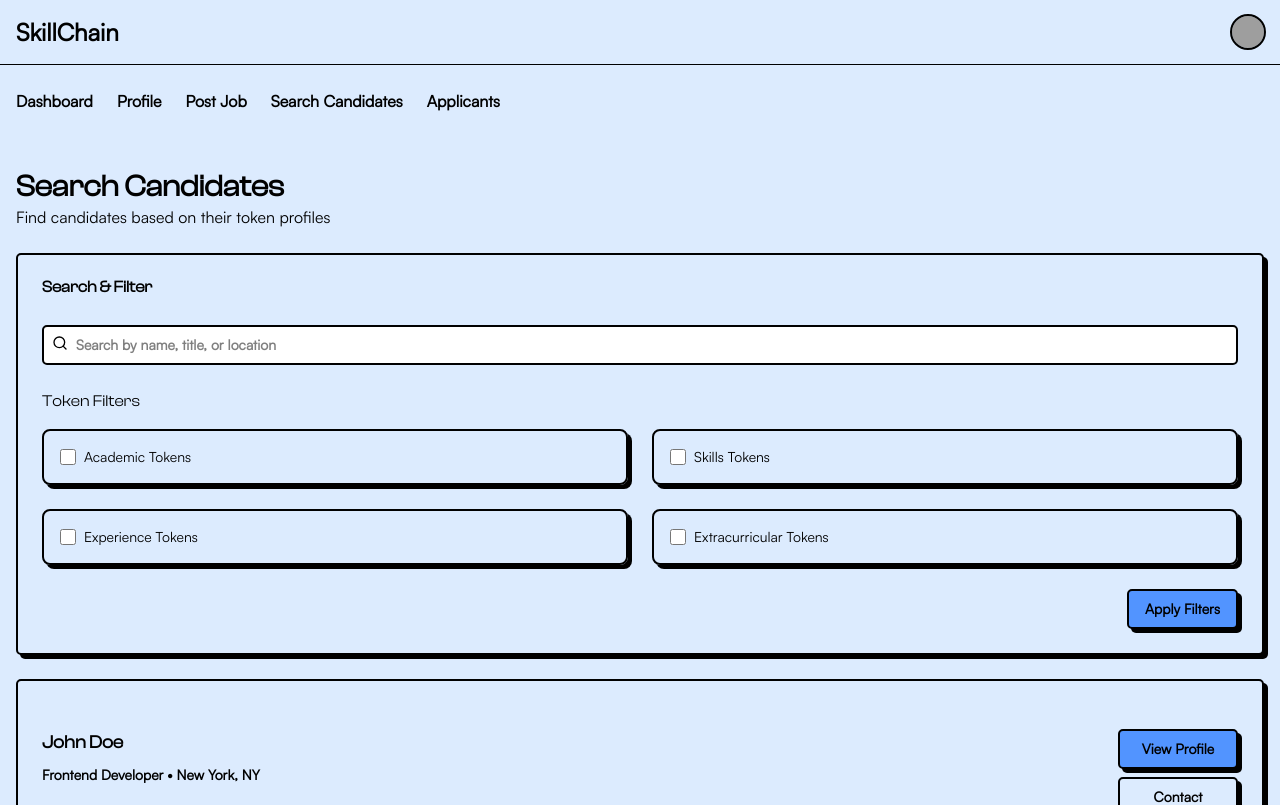
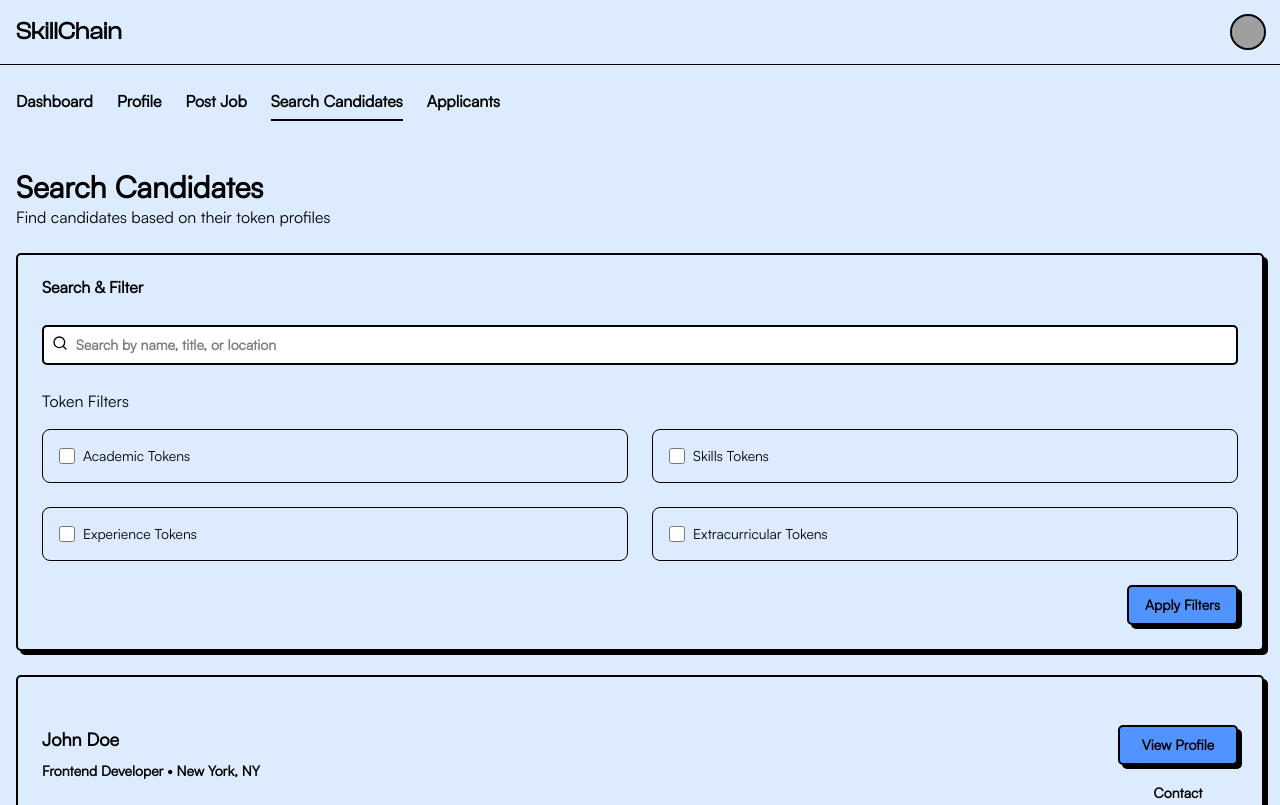
Before and after one commit to senapati484/skillotav, a Next.js app: page /recruiter/search in a window 1280 px wide. Shown: the top 805 px of the page. Built offline with nearby package versions, Linux system fonts and the light colour scheme; no server answers; grey boxes are pictures that could not be loaded.

Commit message:
solveing the candidate and recruiter navbar problems and and some adjustment in profile route

```diff
--- a/src/app/auth/login/page.jsx
+++ b/src/app/auth/login/page.jsx
@@ -5,6 +5,7 @@ import { useRouter } from "next/navigation";
 import { Button } from "@/components/ui/button";
 import { Input } from "@/components/ui/input";
 import { Label } from "@/components/ui/label";
+import { FcGoogle } from "react-icons/fc";
 import {
   Card,
   CardContent,
@@ -67,12 +68,12 @@ export default function LoginPage() {
 
             <div className="space-y-4">
               <Button
-                variant="outline"
+                variant="neutral"
                 className="w-full"
                 onClick={handleGoogleLogin}
                 disabled={isLoading}
               >
-                Continue with Google
+                <FcGoogle /> Continue with Google
               </Button>
 
               <div className="relative">
--- a/src/app/auth/register/page.jsx
+++ b/src/app/auth/register/page.jsx
@@ -16,6 +16,7 @@ import {
 } from "@/components/ui/card";
 import { Tabs, TabsList, TabsTrigger } from "@/components/ui/tabs";
 import { useAuth } from "@/components/provider/AuthProvider";
+import { FcGoogle } from "react-icons/fc";
 
 export default function RegisterPage() {
   const router = useRouter();
@@ -79,12 +80,12 @@ export default function RegisterPage() {
 
             <div className="space-y-4">
               <Button
-                variant="outline"
+                variant="neutral"
                 className="w-full"
                 onClick={handleGoogleRegister}
                 disabled={isLoading}
               >
-                Continue with Google
+                <FcGoogle /> Continue with Google
               </Button>
 
               <div className="relative">
--- a/src/app/recruiter/search/page.jsx
+++ b/src/app/recruiter/search/page.jsx
@@ -144,14 +144,14 @@ export default function SearchCandidatesPage() {
   return (
     <div className="space-y-6">
       <div>
-        <h1 className="text-3xl font-bold font-clash">Search Candidates</h1>
-        <p className="text-muted-foreground font-satoshi">
+        <h1 className="text-3xl font-bold">Search Candidates</h1>
+        <p className="text-muted-foreground">
           Find candidates based on their token profiles
         </p>
       </div>
-      <Card className="border-2 border-border shadow-shadow">
+      <Card>
         <CardHeader>
-          <CardTitle className="font-clash">Search & Filter</CardTitle>
+          <CardTitle>Search & Filter</CardTitle>
         </CardHeader>
         <CardContent>
           <div className="space-y-6">
@@ -159,19 +159,19 @@ export default function SearchCandidatesPage() {
               <Search className="absolute left-2.5 top-2.5 h-4 w-4 text-muted-foreground" />
               <Input
                 placeholder="Search by name, title, or location"
-                className="pl-8 border-2 border-border"
+                className="pl-8"
                 value={searchTerm}
                 onChange={(e) => setSearchTerm(e.target.value)}
               />
             </div>
 
             <div>
-              <h3 className="font-medium font-clash mb-4">Token Filters</h3>
+              <h3 className="font-medium mb-4">Token Filters</h3>
               <div className="grid md:grid-cols-2 gap-6">
                 {Object.entries(tokenFilters).map(([category, filter]) => (
                   <div
                     key={category}
-                    className="space-y-2 border-2 border-border rounded-lg p-4 shadow-shadow"
+                    className="space-y-2 border rounded-lg p-4"
                   >
                     <div className="flex items-center justify-between">
                       <div className="flex items-center gap-2">
@@ -223,9 +223,7 @@ export default function SearchCandidatesPage() {
             </div>
 
             <div className="flex justify-end">
-              <Button className="border-2 border-border shadow-shadow hover:translate-x-boxShadowX hover:translate-y-boxShadowY hover:shadow-none transition-all">
-                Apply Filters
-              </Button>
+              <Button>Apply Filters</Button>
             </div>
           </div>
         </CardContent>
@@ -233,35 +231,22 @@ export default function SearchCandidatesPage() {
       <div className="space-y-4">
         {filteredCandidates.length > 0 ? (
           filteredCandidates.map((candidate) => (
-            <Card
-              key={candidate.id}
-              className="border-2 border-border shadow-shadow"
-            >
+            <Card key={candidate.id}>
               <CardContent className="p-6">
                 <div className="flex flex-col md:flex-row justify-between gap-4">
                   <div className="space-y-2">
-                    <h3 className="font-semibold font-clash text-lg">
-                      {candidate.name}
-                    </h3>
-                    <p className="text-sm text-muted-foreground font-satoshi">
+                    <h3 className="font-semibold text-lg">{candidate.name}</h3>
+                    <p className="text-sm text-muted-foreground">
                       {candidate.title} • {candidate.location}
                     </p>
                   </div>
                   <div className="flex flex-col gap-2 min-w-[120px]">
-                    <Button
-                      asChild
-                      className="border-2 border-border shadow-shadow hover:translate-x-boxShadowX hover:translate-y-boxShadowY hover:shadow-none transition-all"
-                    >
+                    <Button asChild>
                       <Link href={`/recruiter/candidates/${candidate.id}`}>
                         View Profile
                       </Link>
                     </Button>
-                    <Button
-                      variant="outline"
-                      className="border-2 border-border shadow-shadow hover:translate-x-boxShadowX hover:translate-y-boxShadowY hover:shadow-none transition-all"
-                    >
-                      Contact
-                    </Button>
+                    <Button variant="outline">Contact</Button>
                   </div>
                 </div>
                 <div className="mt-4 pt-4 border-t">
@@ -290,7 +275,7 @@ export default function SearchCandidatesPage() {
           ))
         ) : (
           <div className="text-center py-12">
-            <p className="text-muted-foreground font-satoshi">
+            <p className="text-muted-foreground">
               No candidates match your search criteria
             </p>
           </div>
--- a/src/components/Footer.jsx
+++ b/src/components/Footer.jsx
@@ -25,9 +25,17 @@ import {
   LuPhone,
   LuArrowRight,
 } from "react-icons/lu";
+import { usePathname } from "next/navigation";
 
 const Footer = () => {
   const currentYear = new Date().getFullYear();
+  const pathname = usePathname();
+  const isAuth =
+    pathname.includes("/auth/login") || pathname.includes("/auth/register");
+
+  if (isAuth) {
+    return null;
+  }
 
   return (
     <footer className="bg-background border-t-2 border-border mt-10 pt-10 pb-6">
@@ -36,7 +44,9 @@ const Footer = () => {
         <div className="grid grid-cols-1 md:grid-cols-2 lg:grid-cols-4 gap-8 mb-10">
           {/* Company info */}
           <div className="space-y-4">
-            <h3 className="text-2xl font-heading font-bold font-clash">SKILLOTAV</h3>
+            <h3 className="text-2xl font-heading font-bold font-clash">
+              SKILLOTAV
+            </h3>
             <p className="text-sm font-base max-w-xs">
               Showcase your skills and connect with professionals around the
               world. Build your portfolio and grow your network.
--- a/src/components/candidate-nav.jsx
+++ b/src/components/candidate-nav.jsx
@@ -2,6 +2,7 @@
 
 import Link from "next/link";
 import { usePathname } from "next/navigation";
+import { useAuth } from "@/components/provider/AuthProvider";
 import { cn } from "@/lib/utils";
 import { Button } from "@/components/ui/button";
 import { Avatar, AvatarFallback, AvatarImage } from "@/components/ui/avatar";
@@ -22,6 +23,80 @@ const navItems = [
 
 export function CandidateNav() {
   const pathname = usePathname();
+  const { user } = useAuth();
+
+  // Sample profile data - keeping other data static for now
+  const profile = {
+    firstName: user?.displayName?.split(" ")[0] || "",
+    lastName: user?.displayName?.split(" ")[1] || "",
+    email: user?.email || "",
+    phone: "+91 8653420095", // This will remain static for now
+    location: "Amta Howrah West Bengal", // This will remain static for now
+    bio: "Frontend developer with 3 years of experience specializing in React and Next.js. Passionate about creating intuitive user interfaces and accessible web applications.",
+    linkedin: "https://linkedin.com/in/johndoe",
+    github: "https://github.com/johndoe",
+    portfolio: "https://johndoe.dev",
+    education: [
+      {
+        degree: "Bachelor of Science in Computer Science",
+        institution: "University of Technology",
+        year: "2018 - 2022",
+        verified: true,
+      },
+    ],
+    experience: [
+      {
+        position: "Frontend Developer",
+        company: "TechStart Inc.",
+        duration: "2022 - Present",
+        description:
+          "Developing and maintaining web applications using React and Next.js.",
+        verified: true,
+      },
+      {
+        position: "Web Development Intern",
+        company: "Digital Solutions",
+        duration: "2021 - 2022",
+        description:
+          "Assisted in the development of client websites and internal tools.",
+        verified: false,
+      },
+    ],
+    skills: [
+      { name: "React", level: "Advanced", verified: true },
+      { name: "Next.js", level: "Intermediate", verified: true },
+      { name: "TypeScript", level: "Intermediate", verified: true },
+      { name: "CSS/SCSS", level: "Advanced", verified: false },
+      { name: "Node.js", level: "Beginner", verified: false },
+    ],
+    extracurricular: [
+      {
+        title: "Student Council President",
+        organization: "University of Technology",
+        duration: "2021 - 2022",
+        description: "Led student initiatives and organized campus-wide events",
+        verified: true,
+        tokenValue: 3,
+      },
+      {
+        title: "Volunteer Teaching Assistant",
+        organization: "Code for Kids",
+        duration: "2020 - 2021",
+        description:
+          "Taught basic programming concepts to underprivileged children",
+        verified: true,
+        tokenValue: 2,
+      },
+      {
+        title: "Tech Community Lead",
+        organization: "Local Developer Meetup",
+        duration: "2022 - Present",
+        description: "Organizing monthly tech talks and workshops",
+        verified: false,
+        tokenValue: 2,
+      },
+    ],
+  };
 
   return (
     <div className="">
@@ -29,17 +104,23 @@ export function CandidateNav() {
         <div className="container mx-auto px-4 py-4 flex justify-between items-center">
           <Link
             href="/candidate/dashboard"
-            className="text-2xl"
-            tyle={{ fontFamily: "ClashDisplay-Bold, sans-serif" }}
+            className="text-2xl font-clash font-bold"
           >
             SkillChain
           </Link>
           <DropdownMenu>
             <DropdownMenuTrigger asChild>
               <Button variant="ghost" className="relative h-8 w-8 rounded-full">
-                <Avatar className="h-8 w-8">
-                  <AvatarImage src="/placeholder.svg" alt="User" />
-                  <AvatarFallback>JD</AvatarFallback>
+                <Avatar className="h-8 w-8 border-border">
+                  <AvatarImage
+                    src={user?.photoURL || "/placeholder.svg"}
+                    alt="Profile"
+                  />
+                  <AvatarFallback className="text-xl font-clash">
+                    {`${profile.firstName?.[0] || ""}${
+                      profile.lastName?.[0] || ""
+                    }`}
+                  </AvatarFallback>
                 </Avatar>
               </Button>
             </DropdownMenuTrigger>
@@ -65,16 +146,16 @@ export function CandidateNav() {
       </header>
       <div className="container mx-auto px-4 py-4">
         <nav className="flex overflow-x-auto pb-2">
-          <div className="flex space-x-4">
+          <div className="flex flex-row space-x-4 gap-6">
             {navItems.map((item) => (
               <Link
                 key={item.href}
                 href={item.href}
                 className={cn(
-                  "pr-6 py-2 text-md font-bold rounded-md whitespace-nowrap",
+                  "py-2 text-md font-bold rounded-md whitespace-nowrap relative after:absolute after:bottom-0 after:left-0 after:h-[2px] after:w-full after:origin-bottom-left",
                   pathname === item.href
-                    ? "bg-primary text-primary-foreground"
-                    : "text-muted-foreground hover:text-foreground hover:bg-muted"
+                    ? "text-foreground after:bg-foreground"
+                    : "text-muted-foreground hover:text-foreground after:bg-muted-foreground after:scale-x-0 hover:after:scale-x-100 after:transition-transform"
                 )}
               >
                 {item.label}
--- a/src/components/recruiter-nav.jsx
+++ b/src/components/recruiter-nav.jsx
@@ -2,6 +2,7 @@
 
 import Link from "next/link";
 import { usePathname } from "next/navigation";
+import { useAuth } from "@/components/provider/AuthProvider";
 import { cn } from "@/lib/utils";
 import { Button } from "@/components/ui/button";
 import { Avatar, AvatarFallback, AvatarImage } from "@/components/ui/avatar";
@@ -22,20 +23,32 @@ const navItems = [
 
 export function RecruiterNav() {
   const pathname = usePathname();
+  const { user } = useAuth();
 
   return (
     <>
       <header className="border-b">
         <div className="container mx-auto px-4 py-4 flex justify-between items-center">
-          <Link href="/recruiter/dashboard" className="text-2xl font-bold">
+          <Link
+            href="/recruiter/dashboard"
+            className="text-2xl font-clash font-bold"
+          >
             SkillChain
           </Link>
           <DropdownMenu>
             <DropdownMenuTrigger asChild>
               <Button variant="ghost" className="relative h-8 w-8 rounded-full">
                 <Avatar className="h-8 w-8">
-                  <AvatarImage src="/placeholder.svg" alt="User" />
+                  <AvatarImage
+                    src={user?.photoURL || "/placeholder.svg"}
+                    alt="Profile"
+                  />
                   <AvatarFallback>AC</AvatarFallback>
+                  {/* <AvatarFallback className="text-xl font-clash">
+                    {`${profile.firstName?.[0] || ""}${
+                      profile.lastName?.[0] || ""
+                    }`}
+                  </AvatarFallback> */}
                 </Avatar>
               </Button>
             </DropdownMenuTrigger>
@@ -61,16 +74,16 @@ export function RecruiterNav() {
       </header>
       <div className="container mx-auto px-4 py-4">
         <nav className="flex overflow-x-auto pb-2">
-          <div className="flex">
+          <div className="flex flex-row gap-6">
             {navItems.map((item) => (
               <Link
                 key={item.href}
                 href={item.href}
                 className={cn(
-                  "pr-6 py-2 text-sm text-md font-bold rounded-md whitespace-nowrap",
+                  "py-2 text-md font-bold rounded-md whitespace-nowrap relative after:absolute after:bottom-0 after:left-0 after:h-[2px] after:w-full after:origin-bottom-left",
                   pathname === item.href
-                    ? "bg-primary text-primary-foreground"
-                    : "text-muted-foreground hover:text-foreground hover:bg-muted"
+                    ? "text-foreground after:bg-foreground"
+                    : "text-muted-foreground hover:text-foreground after:bg-muted-foreground after:scale-x-0 hover:after:scale-x-100 after:transition-transform"
                 )}
               >
                 {item.label}
```
Also changed, not shown: src/app/candidate/profile/page.jsx (+4 -3 lines).
